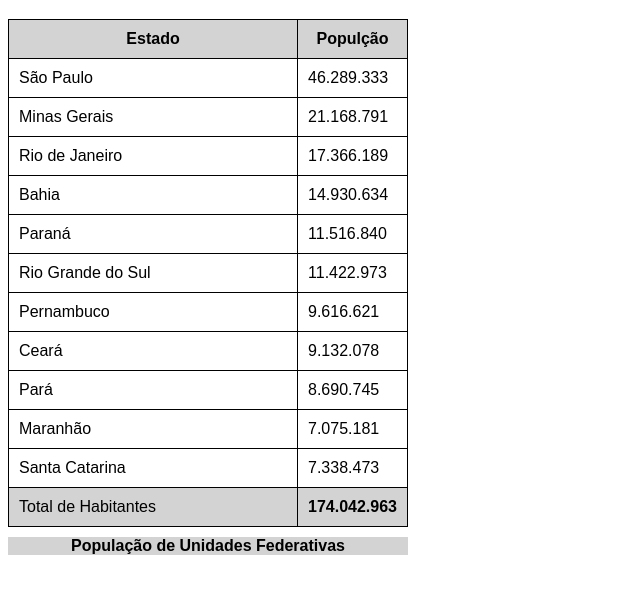
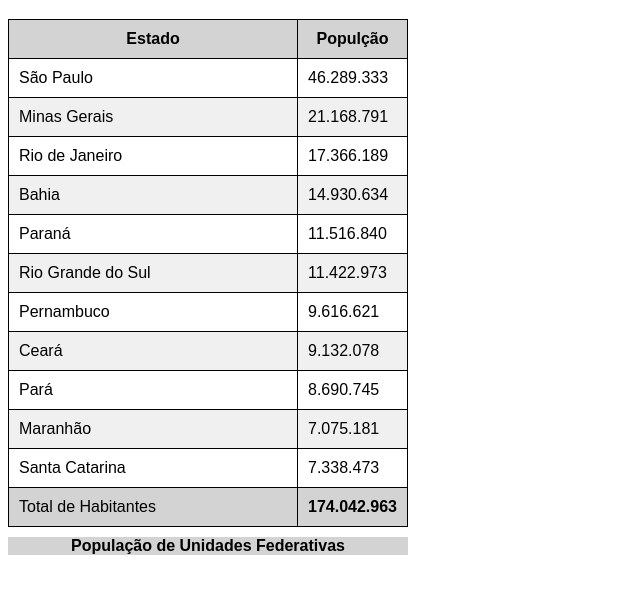
Before and after one commit to PauloVictorOc/AulasPrograma, a plain HTML site: page exercícios html, css e js/exercicios/ex023/tabela002.html in a window 1280 px wide. Shown: the part 61-654 px from the top of the page, without its empty margins (0-640 px from the left). Drawn offline with Linux system fonts and the light colour scheme.

Commit message:
Update tabela002.html

```diff
--- a/exercícios html, css e js/exercicios/ex023/tabela002.html
+++ b/exercícios html, css e js/exercicios/ex023/tabela002.html
@@ -11,7 +11,6 @@
         table{
             width: 400px;
             border-collapse: collapse;
-            border-radius: 3px;
         }
         td, th{
             border: 1px solid black;
@@ -25,6 +24,10 @@
             font-weight: bold;
             margin-top: 10px;
             background-color: lightgray;
+        }
+        tbody > tr:nth-child(2n){ /* Seleciona as linhas pares do corpo da tabela (odd - par / even - impar) */
+            background-color: #f0f0f0;
+
         }
     </style>
 </head>
```
